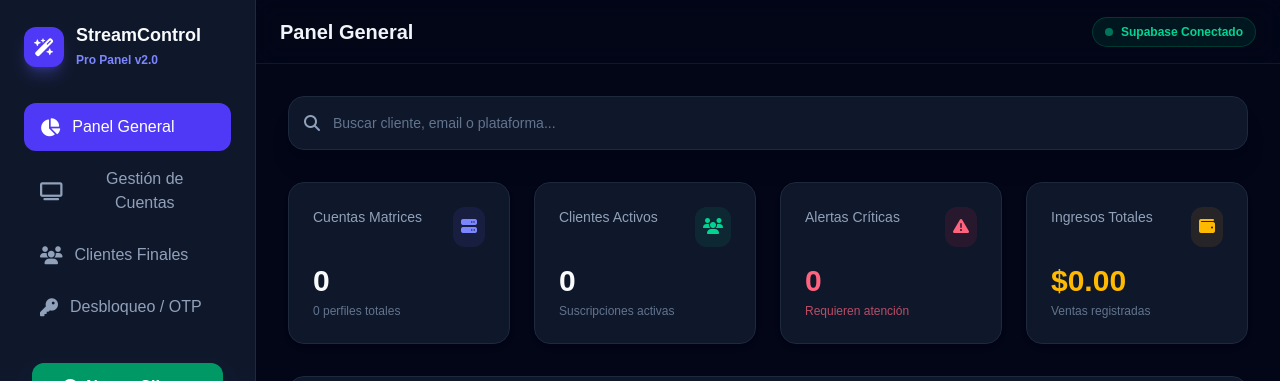
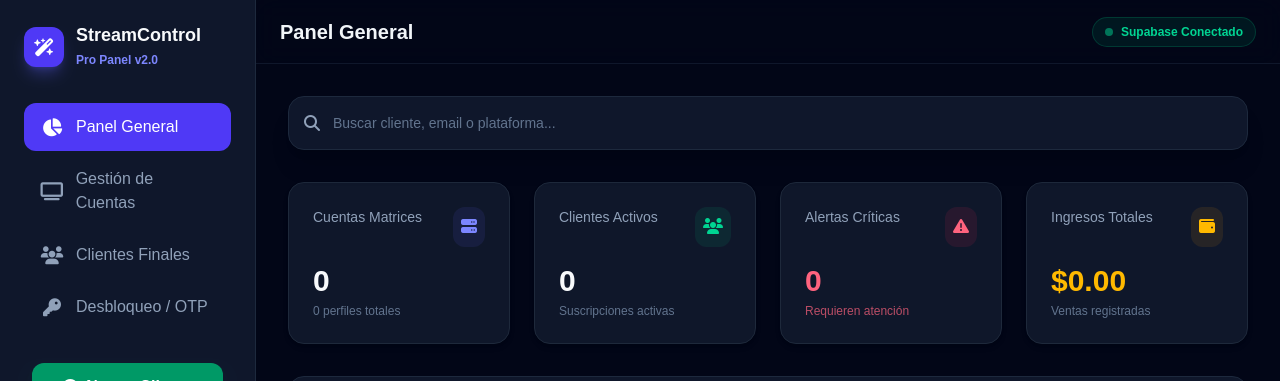
Before and after one commit to restrepothibas-debug/Streamen, a website built with Vite: page index.html in a window 1280 px wide. Shown: the top 381 px of the page. Built offline with nearby package versions, Linux system fonts and the light colour scheme; some packages are replaced by stand-ins of ours; no server answers; the database is empty.

Commit message:
fix: perfectly align sidebar icons and text using fixed-width containers

```diff
--- a/index.html
+++ b/index.html
@@ -25,20 +25,20 @@
 
             <!-- Navegación -->
             <nav class="space-y-1" id="main-nav">
-                <button data-tab="dashboard" class="nav-btn w-full flex items-center gap-3 px-4 py-3 rounded-xl bg-indigo-600 text-white font-medium transition-all">
-                    <i class="fa-solid fa-chart-pie text-lg"></i>
+                <button data-tab="dashboard" class="nav-btn w-full flex items-center gap-3 px-4 py-3 rounded-xl bg-indigo-600 text-white font-medium transition-all text-left">
+                    <span class="w-6 flex justify-center"><i class="fa-solid fa-chart-pie fa-fw text-lg"></i></span>
                     <span>Panel General</span>
                 </button>
-                <button data-tab="accounts" class="nav-btn w-full flex items-center gap-3 px-4 py-3 rounded-xl text-slate-400 hover:text-white hover:bg-slate-800/50 font-medium transition-all">
-                    <i class="fa-solid fa-tv text-lg"></i>
+                <button data-tab="accounts" class="nav-btn w-full flex items-center gap-3 px-4 py-3 rounded-xl text-slate-400 hover:text-white hover:bg-slate-800/50 font-medium transition-all text-left">
+                    <span class="w-6 flex justify-center"><i class="fa-solid fa-tv fa-fw text-lg"></i></span>
                     <span>Gestión de Cuentas</span>
                 </button>
-                <button data-tab="customers" class="nav-btn w-full flex items-center gap-3 px-4 py-3 rounded-xl text-slate-400 hover:text-white hover:bg-slate-800/50 font-medium transition-all">
-                    <i class="fa-solid fa-users text-lg"></i>
+                <button data-tab="customers" class="nav-btn w-full flex items-center gap-3 px-4 py-3 rounded-xl text-slate-400 hover:text-white hover:bg-slate-800/50 font-medium transition-all text-left">
+                    <span class="w-6 flex justify-center"><i class="fa-solid fa-users fa-fw text-lg"></i></span>
                     <span>Clientes Finales</span>
                 </button>
-                <button data-tab="recovery" class="nav-btn w-full flex items-center gap-3 px-4 py-3 rounded-xl text-slate-400 hover:text-white hover:bg-slate-800/50 font-medium transition-all">
-                    <i class="fa-solid fa-key text-lg"></i>
+                <button data-tab="recovery" class="nav-btn w-full flex items-center gap-3 px-4 py-3 rounded-xl text-slate-400 hover:text-white hover:bg-slate-800/50 font-medium transition-all text-left">
+                    <span class="w-6 flex justify-center"><i class="fa-solid fa-key fa-fw text-lg"></i></span>
                     <span>Desbloqueo / OTP</span>
                 </button>
             </nav>
```
